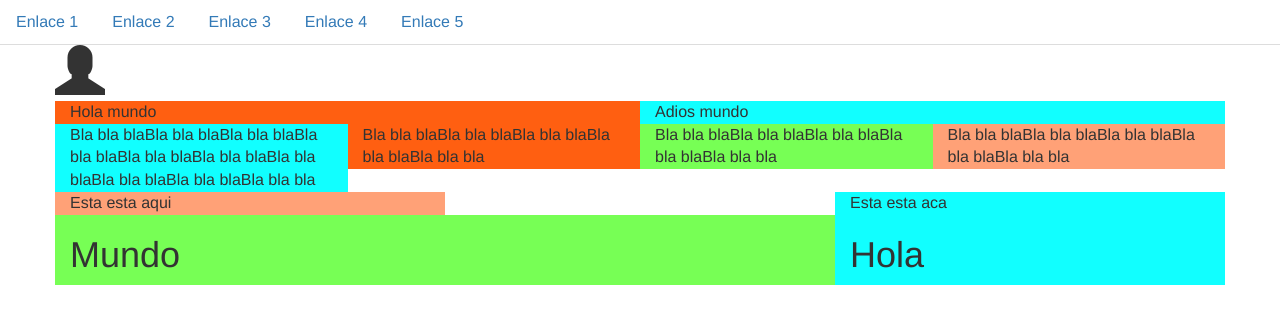
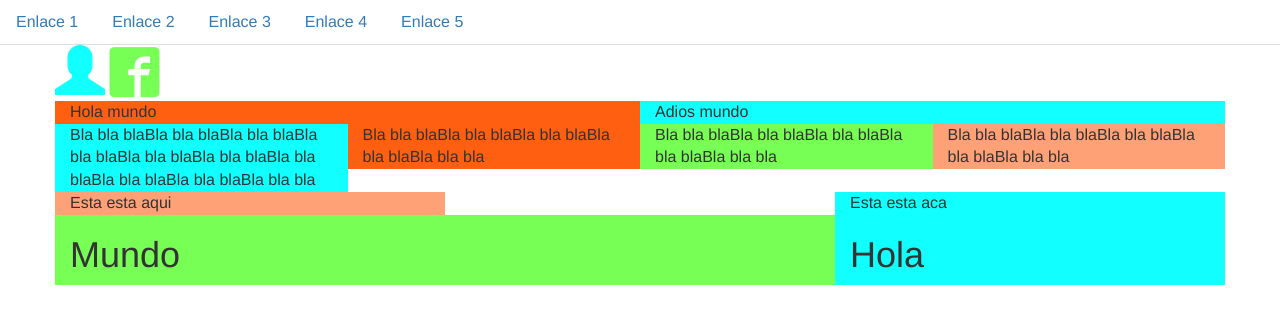
Before and after one commit to therick96/practica_flask, a Flask app: page /p in a window 1280 px wide. Shown: the top 324 px of the page. Run offline with Flask 2, Linux system fonts and the light colour scheme; some libraries are stand-ins or nearby versions.

Commit message:
Añadidos glyphicons

```diff
--- /dev/null
+++ b/static/css/icomoon.css
@@ -0,0 +1,38 @@
+@font-face {
+  font-family: 'icomoon';
+  src:  url('../fonts/icomoon.eot?2do9pa');
+  src:  url('../fonts/icomoon.eot?2do9pa#iefix') format('embedded-opentype'),
+    url('../fonts/icomoon.ttf?2do9pa') format('truetype'),
+    url('../fonts/icomoon.woff?2do9pa') format('woff'),
+    url('../fonts/icomoon.svg?2do9pa#icomoon') format('svg');
+  font-weight: normal;
+  font-style: normal;
+}
+
+[class^="icon-"], [class*=" icon-"] {
+  /* use !important to prevent issues with browser extensions that change fonts */
+  font-family: 'icomoon' !important;
+  speak: none;
+  font-style: normal;
+  font-weight: normal;
+  font-variant: normal;
+  text-transform: none;
+  line-height: 1;
+
+  /* Better Font Rendering =========== */
+  -webkit-font-smoothing: antialiased;
+  -moz-osx-font-smoothing: grayscale;
+}
+
+.icon-google-plus:before {
+  content: "\ea8b";
+}
+.icon-facebook2:before {
+  content: "\ea91";
+}
+.icon-twitter:before {
+  content: "\ea96";
+}
+.icon-youtube:before {
+  content: "\ea9d";
+}
--- a/static/css/main.css
+++ b/static/css/main.css
@@ -23,6 +23,22 @@ body{
     background-color: #ffa177
 }
 
+.l_color1{
+    color: #ff5f11;
+}
+
+.l_color2{
+    color: #11ffff;
+}
+
+.l_color3{
+    color: #77ff55;
+}
+
+.l_color4{
+    color: #ffa177;
+}
+
 
 
 .nav{
--- a/templates/prueba.html
+++ b/templates/prueba.html
@@ -12,6 +12,8 @@
 
         <link rel="stylesheet" href="../static/css/bootstrap.min.css">
         <link rel="stylesheet" href="../static/css/bootstrap-theme.min.css">
+        <link rel="stylesheet" href="../static/css/icomoon.css">
+        <link rel="stylesheet" href="../static/css/icomoon.css">
         <link rel="stylesheet" href="../static/css/main.css">
 
         <script src="../static/js/vendor/modernizr-2.8.3.min.js"></script>
@@ -33,7 +35,8 @@
 
         <div class="container">
             <div class="row">
-                <span class="app glyphicon glyphicon-user"></span>
+                <span class="app l_color2 glyphicon glyphicon-user"></span>
+                <span class="icon-facebook2 app l_color3"></span>
             </div>
             <div class="row">
                 <div class="col-lg-6 color1">Hola mundo</div>
```
Also changed, not shown: static/fonts/icomoon.ttf (added), static/fonts/icomoon.woff (added), 2 other files.
